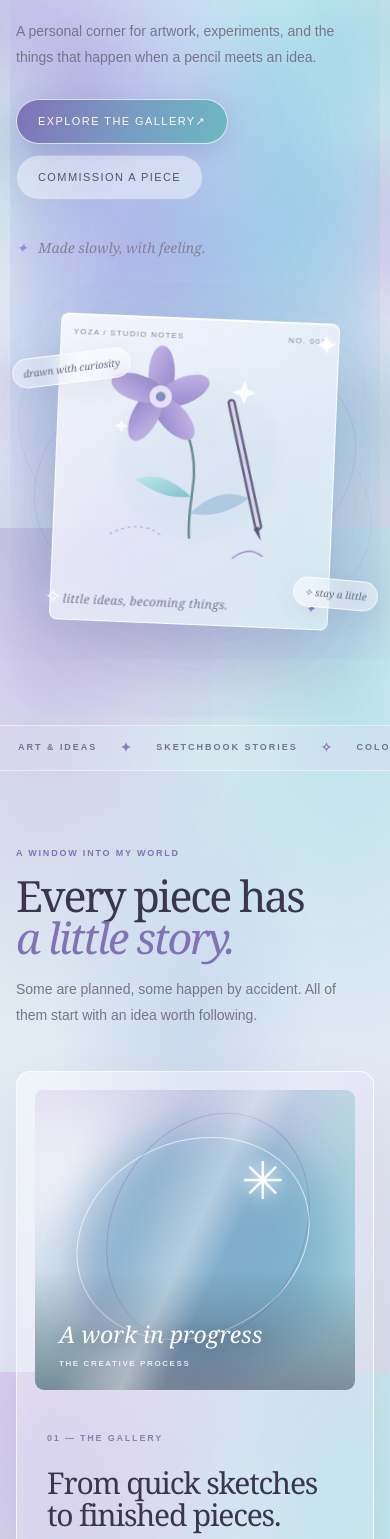
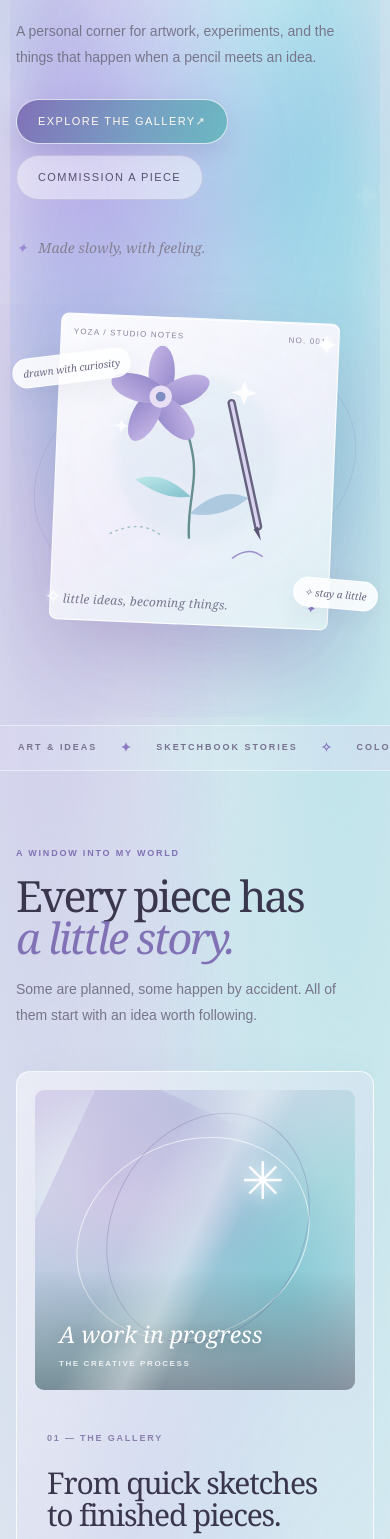
Before and after one commit to Yoza1031/Yoza, a plain HTML site: page index.html in a window 390 px wide. Shown: the part 316-1855 px from the top of the page. Drawn offline with Linux system fonts and the light colour scheme.

Commit message:
Optimize rendering by reducing blur and backdrop effects

```diff
--- a/style.css
+++ b/style.css
@@ -565,3 +565,34 @@ footer{background:linear-gradient(180deg,#353247 0%,#252735 58%,#151821 100%)!im
 @media(max-width:850px){.home-hero{grid-template-columns:1fr!important;gap:5px!important;padding:64px 0 68px!important}.home-art-stage{height:450px;margin-top:5px}.sketch-card{width:min(78%,360px)}.home-section-heading{align-items:start}.feature-showcase{grid-template-columns:1fr;gap:10px}.showcase-art{min-height:300px}.showcase-copy{padding:24px 12px 20px}.home-contact{margin-top:75px;padding:58px 7%}}
 @media(max-width:600px){.home-hero{padding-top:54px!important}.home-art-stage{height:370px}.orbit-one{width:330px;height:330px}.orbit-two{width:380px;height:380px}.sketch-card{width:78%;padding:12px}.floating-tag{font-size:10px;padding:7px 10px}.tag-left{left:-1%;top:18%}.tag-right{right:-1%;bottom:13%}.home-marquee{padding:12px 0}.marquee-track{justify-content:flex-start;gap:23px;padding-left:18px}.home-feature{padding:76px 0}.home-section-heading{display:block}.home-section-heading>p{margin-top:18px}.home-about{padding:76px 0}.about-mark{width:56px;height:56px;font-size:27px;margin-top:22px}.home-about .feature-grid{grid-template-columns:1fr}.home-about .feature{min-height:245px;padding:25px}.home-about .feature .big{font-size:31px}.home-contact{margin-top:55px;margin-bottom:55px;padding:48px 25px;border-radius:13px}.contact-sign{right:7%;bottom:8%;font-size:27px;opacity:.65}.home-footer .footer-row{gap:8px}}
 @media(prefers-reduced-motion:reduce){.reveal{opacity:1;transform:none;transition:none}.marquee-track{animation:none}}
+
+/* Performance pass: preserve the look without expensive full-screen blur layers */
+html{scroll-behavior:smooth}
+body{background-attachment:scroll!important}
+body:before{position:absolute!important;inset:0 0 auto!important;height:100vh!important;max-height:900px!important;background:url("/Yoza/images/yoza-art-atmosphere.svg") center top/cover no-repeat!important;opacity:.42!important;filter:none!important;mix-blend-mode:normal!important}
+body:after{position:absolute!important;inset:0 0 auto!important;height:100vh!important;max-height:900px!important;background:linear-gradient(145deg,rgba(244,241,252,.28),rgba(224,244,245,.22),rgba(28,30,43,.05))!important}
+.topbar{backdrop-filter:none!important;-webkit-backdrop-filter:none!important;background:rgba(239,239,248,.96)!important}
+body:before,body:after{pointer-events:none}
+.art-glow{filter:none!important;background:radial-gradient(ellipse,rgba(166,151,221,.25),rgba(131,207,215,.16) 46%,transparent 72%)!important}
+.sketch-card,.floating-tag{backdrop-filter:none!important;-webkit-backdrop-filter:none!important}
+.sketch-card{background:linear-gradient(145deg,rgba(255,255,255,.94),rgba(244,242,251,.92) 52%,rgba(225,244,245,.9))!important}
+.floating-tag{background:rgba(255,255,255,.86)!important}
+.showcase-art:before{filter:none!important;inset:0!important;background:radial-gradient(ellipse at 24% 35%,rgba(255,255,255,.76),transparent 38%),radial-gradient(ellipse at 76% 65%,rgba(116,190,205,.5),transparent 42%),radial-gradient(ellipse at 52% 40%,rgba(158,133,205,.38),transparent 52%)!important}
+.showcase-wash{filter:none!important;opacity:1!important;border-radius:0!important}
+.wash-violet{inset:0 auto auto 0;width:58%;height:100%;background:radial-gradient(ellipse at 30% 35%,rgba(145,122,195,.38),transparent 70%)!important}
+.wash-aqua{inset:0 0 auto auto;width:62%;height:100%;background:radial-gradient(ellipse at 70% 68%,rgba(103,194,204,.38),transparent 70%)!important}
+.home-contact:before{filter:none!important;inset:0!important;background:radial-gradient(ellipse at 18% 20%,rgba(151,127,203,.38),transparent 45%),radial-gradient(ellipse at 85% 35%,rgba(94,184,198,.3),transparent 45%),linear-gradient(115deg,transparent 38%,rgba(255,255,255,.1) 49%,transparent 57%)!important}
+.art-lightbox{backdrop-filter:none!important;-webkit-backdrop-filter:none!important;background:rgba(24,22,32,.97)!important}
+.gallery-card,.service,.feature{backdrop-filter:none!important;-webkit-backdrop-filter:none!important}
+.home-feature,.home-about,.home-contact{content-visibility:auto;contain-intrinsic-size:auto 650px}
+@media(max-width:760px){
+ body:before{height:620px!important;max-height:75vh!important;opacity:.3!important}
+ body:after{height:620px!important;max-height:75vh!important}
+ .home-hero{min-height:auto!important}
+ .orbit-two{display:none}
+ .stage-spark{text-shadow:0 0 7px rgba(255,255,255,.9)!important}
+}
+@media(prefers-reduced-motion:reduce){
+ html{scroll-behavior:auto}
+ .reveal{opacity:1!important;transform:none!important;transition:none!important}
+}
```
